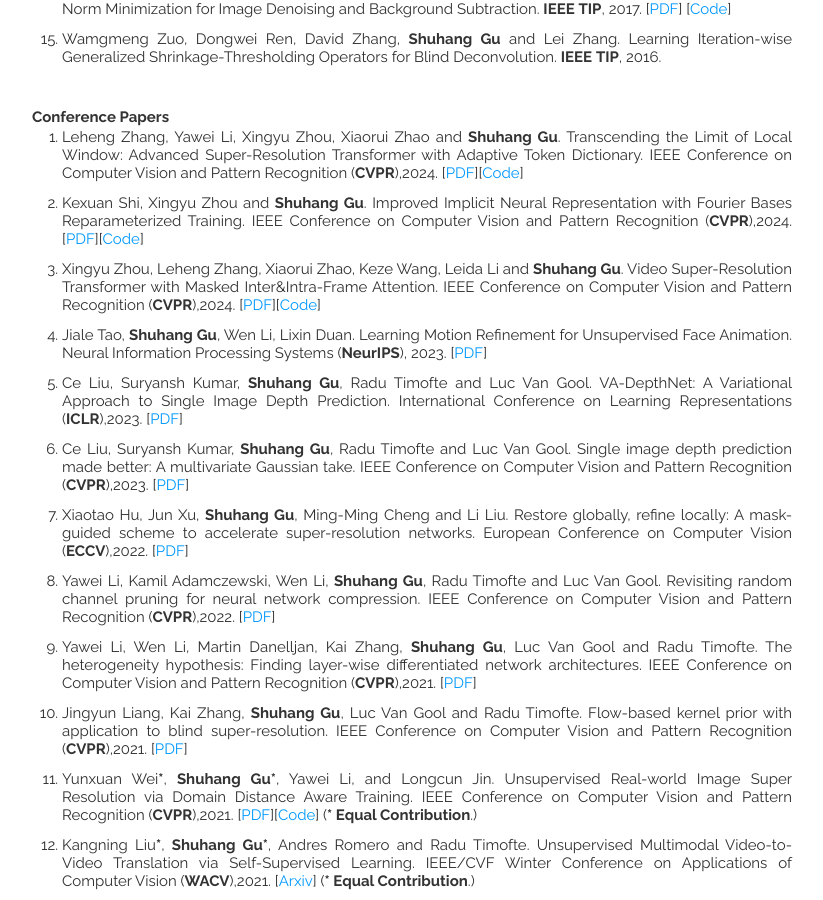
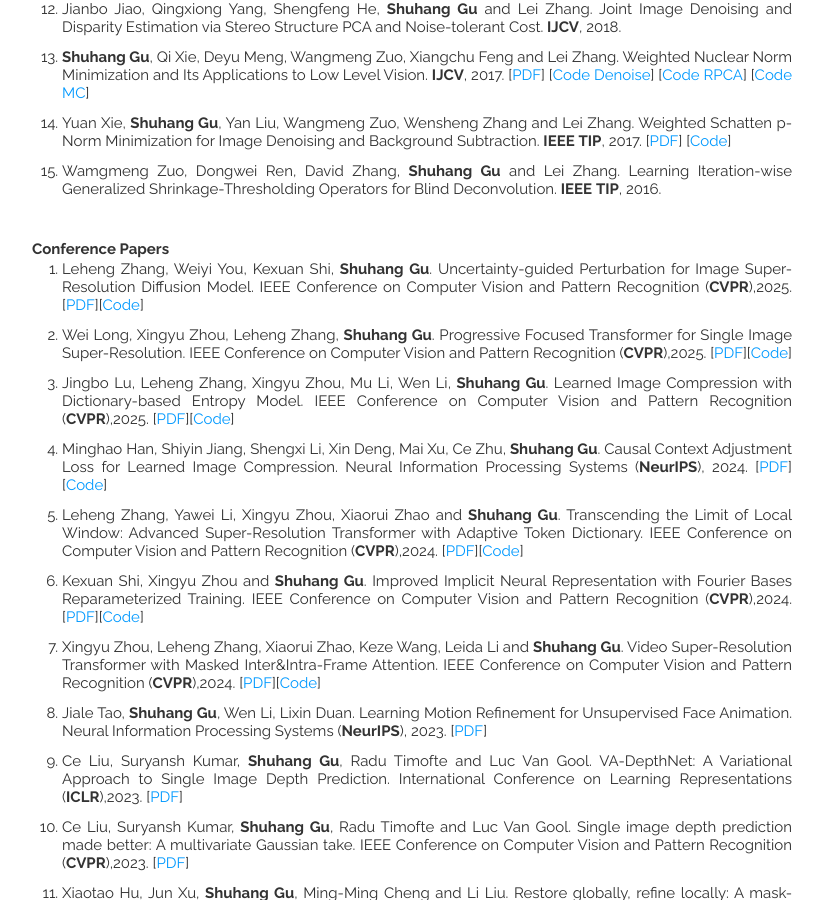
Before and after one commit to ShuhangGu/shuhanggu.github.com, a Jekyll site: the page built from index.html, in a window 1280 px wide and 900 px high, scrolled down 1106 px. Shown: the whole window, without its empty margins (338-1161 px from the left). Built offline with Jekyll 4.4.1, drawn with Linux system fonts in a browser that asks for light colours; nearby versions of some CDN libraries; the list of posts is cut into pages by our own code; some of the changed text lies outside the part shown.

Commit message:
Update publications.html

```diff
--- a/_includes/publications.html
+++ b/_includes/publications.html
@@ -29,7 +29,30 @@
         <header></header>
 	<p align="justify"><strong>Preprints</strong></p>
         <ol>
-
+	<li><div align="justify"><div align="justify">
+            <div align="justify">
+                  <div align="justify">Weiyi You, Mingyang Zhang, Leheng Zhang, Kexuan Shi, Xingyu Zhou, <strong>Shuhang Gu</strong>.
+			  Consistency Trajectory Matching for One-Step Generative Super-Resolution. [<a href="https://arxiv.org/pdf/2503.20349.pdf">Arxiv</a>] </div>
+            </div>
+              </div>
+            </div>
+          </li>
+	<li><div align="justify"><div align="justify">
+            <div align="justify">
+                  <div align="justify">Kexuan Shi, Hai Chen, Leheng Zhang, <strong>Shuhang Gu</strong>.
+			  Inductive Gradient Adjustment For Spectral Bias In Implicit Neural Representations. [<a href="https://arxiv.org/pdf/2410.13271.pdf">Arxiv</a>] </div>
+            </div>
+              </div>
+            </div>
+          </li>
+	<li><div align="justify"><div align="justify">
+            <div align="justify">
+                  <div align="justify">Jinhua Zhang, Hualian Sheng, Sijia Cai, Bing Deng, Qiao Liang, Wen Li, Ying Fu, Jieping Ye, <strong>Shuhang Gu</strong>.
+			  PerlDiff: Controllable Street View Synthesis Using Perspective-Layout Diffusion Models. [<a href="https://arxiv.org/pdf/2407.06109.pdf">Arxiv</a>] </div>
+            </div>
+              </div>
+            </div>
+          </li>
         </ol>
         <p align="justify">&nbsp;</p>
         <p align="justify"><strong>Journal Papers</strong></p>
@@ -163,6 +186,39 @@
         <p align="justify">&nbsp;</p>
         <p><strong>Conference Papers </strong></p>
         <ol>
+	<li><div align="justify"><div align="justify">
+            <div align="justify">
+                  <div align="justify">Leheng Zhang, Weiyi You, Kexuan Shi, <strong>Shuhang Gu</strong>.
+			  Uncertainty-guided Perturbation for Image Super-Resolution Diffusion Model. IEEE Conference on Computer Vision and Pattern Recognition (<strong>CVPR</strong>),2025.  [<a href="https://arxiv.org/pdf/2503.18512.pdf">PDF</a>][<a href="https://github.com/LabShuHangGU/UPSR">Code</a>] </div>
+            </div>
+              </div>
+            </div>
+          </li>
+	<li><div align="justify"><div align="justify">
+            <div align="justify">
+                  <div align="justify">Wei Long, Xingyu Zhou, Leheng Zhang, <strong>Shuhang Gu</strong>.
+			  Progressive Focused Transformer for Single Image Super-Resolution. IEEE Conference on Computer Vision and Pattern Recognition (<strong>CVPR</strong>),2025.  [<a href="https://arxiv.org/pdf/2503.20337.pdf">PDF</a>][<a href="https://github.com/LabShuHangGU/PFT-SR">Code</a>] </div>
+            </div>
+              </div>
+            </div>
+          </li>
+	<li><div align="justify"><div align="justify">
+            <div align="justify">
+                  <div align="justify">Jingbo Lu, Leheng Zhang, Xingyu Zhou, Mu Li, Wen Li, <strong>Shuhang Gu</strong>.
+			  Learned Image Compression with Dictionary-based Entropy Model.  IEEE Conference on Computer Vision and Pattern Recognition (<strong>CVPR</strong>),2025.  [<a href="https://github.com/LabShuHangGU/DCAE">PDF</a>][<a href="https://github.com/LabShuHangGU/DCAE">Code</a>] </div>
+            </div>
+              </div>
+            </div>
+          </li>
+	<li><div align="justify"><div align="justify">
+            <div align="justify">
+                  <div align="justify">Minghao Han, Shiyin Jiang, Shengxi Li, Xin Deng, Mai Xu, Ce Zhu, <strong>Shuhang Gu</strong>.
+			  Causal Context Adjustment Loss for Learned Image Compression. Neural Information Processing Systems (<strong>NeurIPS</strong>), 2024.  [<a href="https://arxiv.org/pdf/2410.04847.pdf">PDF</a>][<a href="https://github.com/LabShuHangGU/CCA">Code</a>] </div>
+            </div>
+              </div>
+            </div>
+          </li>
+
 	<li><div align="justify"><div align="justify">
             <div align="justify">
                   <div align="justify">Leheng Zhang, Yawei Li, Xingyu Zhou, Xiaorui Zhao and <strong>Shuhang Gu</strong>.
```
